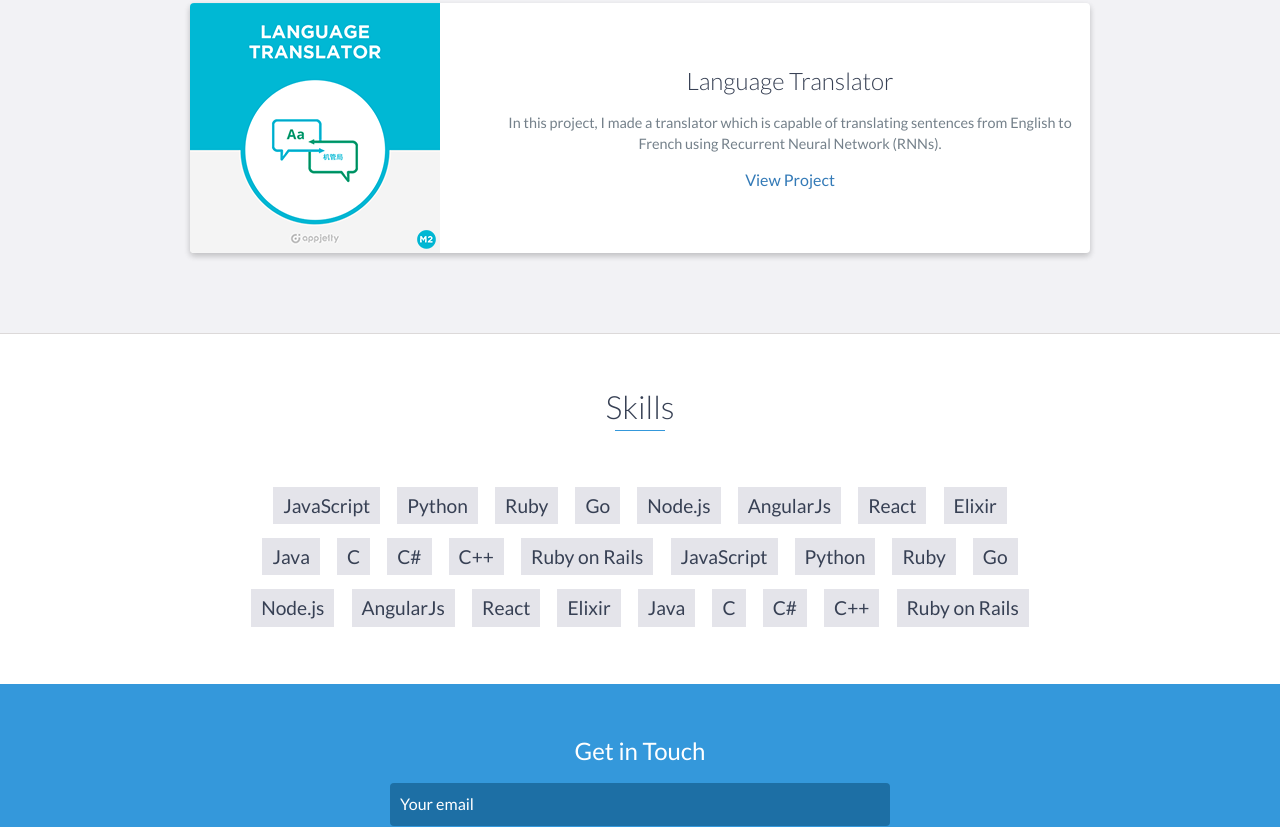
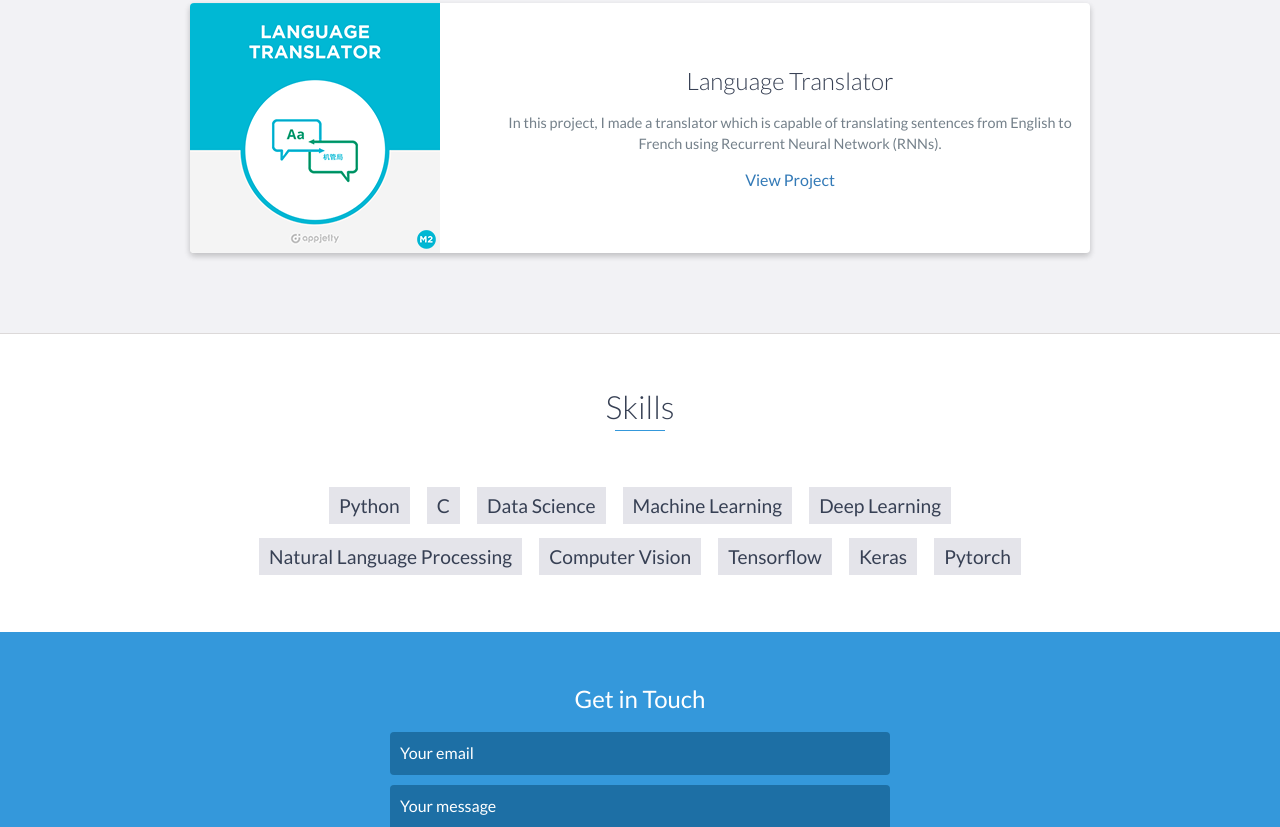
Before and after one commit to Amanpradhan/Portfolio, a website: page index.html in a window 1280 px wide. Shown: the part 2767-3594 px from the top of the page. Drawn offline with nearby package versions, Linux system fonts and the light colour scheme.

Commit message:
added mail address

```diff
--- a/index.html
+++ b/index.html
@@ -120,9 +120,9 @@
             <h3>Modern Public School, Farrukhabda</h3>
             <span class="education-date">Apr 2012 - June 2014</span>
             <h4> Indian School Certificate (ISC) Examination, CISCE</h4>
-            <ul>
+            <p>
                 Secured 91.6% overall with PCM + Computer as my subjects
-            </ul>
+            <p>
         </div>
         <!-- End .education-block -->
     </div>
@@ -142,7 +142,7 @@
                         <p>
                             This system facilitates a company to mark attendance of their employees the moment they step into their office, without doing any additional work.
                         </p>
-                        <a href="#">View Project</a>
+                        <!-- <a href="#">View Project</a> -->
                     </div>
                     <!-- End .project-info -->
                 </div>
@@ -186,32 +186,16 @@
     <div id="skills">
         <h2 class="heading">Skills</h2>
         <ul>
-            <li>JavaScript</li>
             <li>Python</li>
-            <li>Ruby</li>
-            <li>Go</li>
-            <li>Node.js</li>
-            <li>AngularJs</li>
-            <li>React</li>
-            <li>Elixir</li>
-            <li>Java</li>
             <li>C</li>
-            <li>C#</li>
-            <li>C++</li>
-            <li>Ruby on Rails</li>
-            <li>JavaScript</li>
-            <li>Python</li>
-            <li>Ruby</li>
-            <li>Go</li>
-            <li>Node.js</li>
-            <li>AngularJs</li>
-            <li>React</li>
-            <li>Elixir</li>
-            <li>Java</li>
-            <li>C</li>
-            <li>C#</li>
-            <li>C++</li>
-            <li>Ruby on Rails</li>
+            <li>Data Science</li>
+            <li>Machine Learning</li>
+            <li>Deep Learning</li>
+            <li>Natural Language Processing</li>
+            <li>Computer Vision</li>
+            <li>Tensorflow</li>
+            <li>Keras</li>
+            <li>Pytorch</li>
         </ul>
     </div>
     <!-- End #skills -->
@@ -219,7 +203,7 @@
     <div id="contact">
         <h2>Get in Touch</h2>
         <div id="contact-form">
-            <form method="POST" action="aprdhn.30000@gmail.com">
+            <form method="POST" action="//formspree.io/aprdhn.30000@gmail.com">
                 <input type="hidden" name="_subject" value="Contact request from personal website" />
                 <input type="email" name="_replyto" placeholder="Your email" required>
                 <textarea name="message" placeholder="Your message" required></textarea>
```
